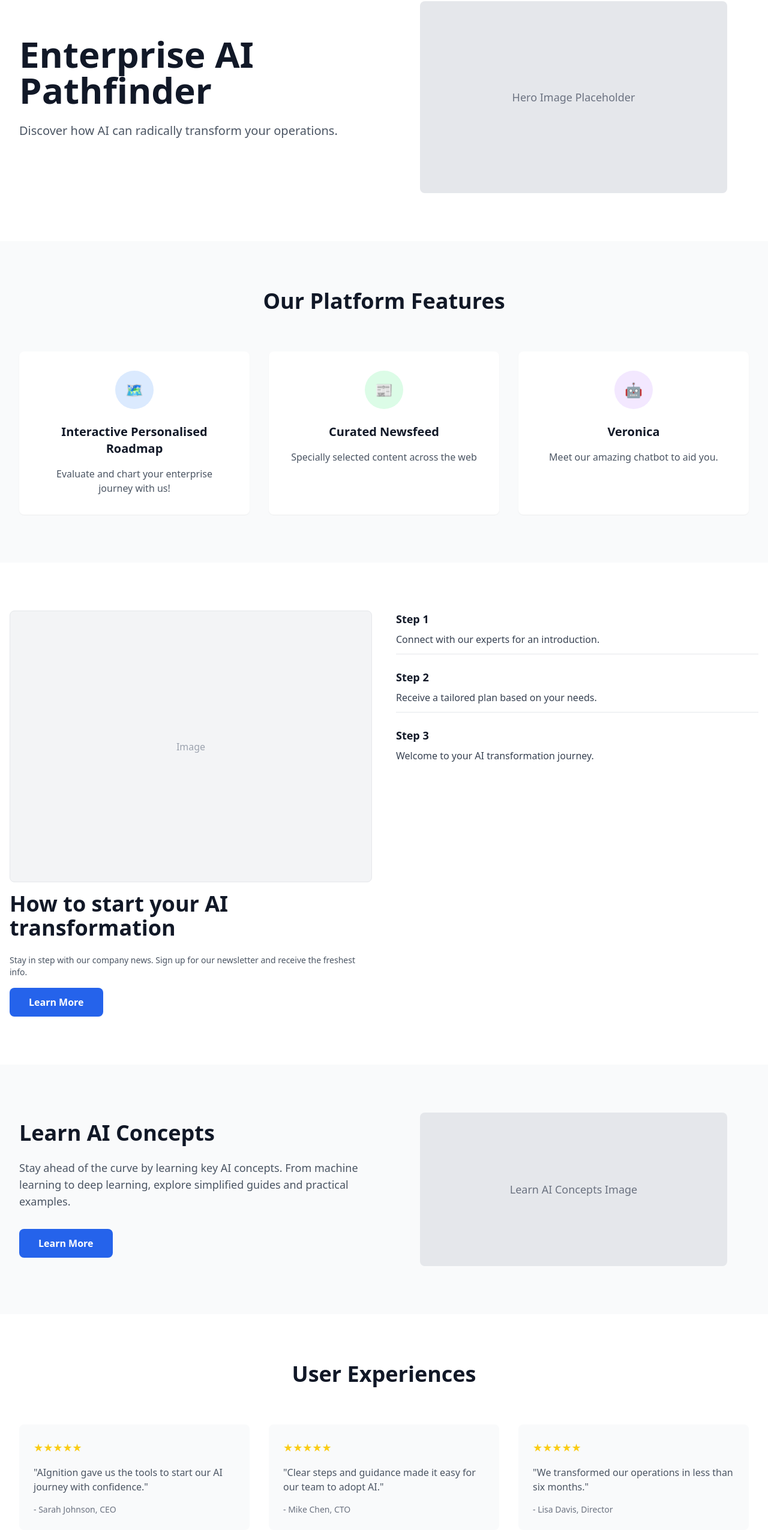
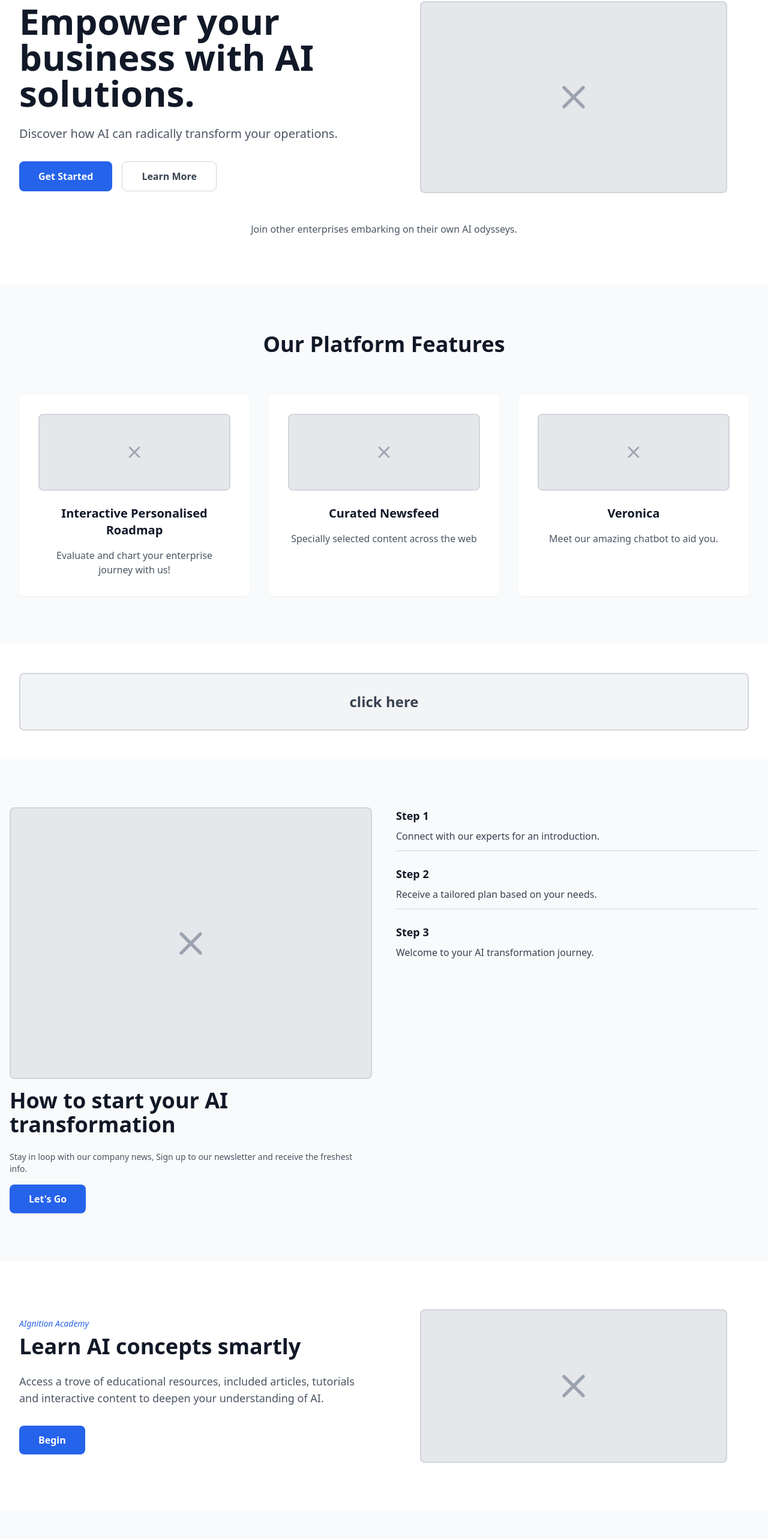
Before and after one commit to djdunjie/aignition, a Next.js app: page / in a window 1280 px wide. Shown: the part 135-2701 px from the top of the page at 60% size. Built offline with nearby package versions, Linux system fonts and the light colour scheme.

Commit message:
feat: update landing page to match wireframe layout and exact text

```diff
--- a/components/Navbar.tsx
+++ b/components/Navbar.tsx
@@ -35,7 +35,7 @@ export default function Navbar() {
 
           {/* Auth buttons */}
           <div className="flex items-center space-x-4 ml-8">
-            <Link href="#" className="text-gray-700 hover:text-blue-600 transition-colors">
+            <Link href="#" className="bg-blue-600 text-white px-4 py-2 rounded-lg hover:bg-blue-700 transition-colors font-medium">
               LOG IN
             </Link>
             <Link href="#" className="bg-blue-600 text-white px-4 py-2 rounded-lg hover:bg-blue-700 transition-colors font-medium">
--- a/pages/index.tsx
+++ b/pages/index.tsx
@@ -20,18 +20,37 @@ export default function Home() {
             <div className="grid lg:grid-cols-2 gap-8 lg:gap-12 items-center">
               <div className="text-center lg:text-left">
                 <h1 className="text-3xl sm:text-4xl lg:text-6xl font-bold text-gray-900 mb-6">
-                  Enterprise AI Pathfinder
+                  Empower your business with AI solutions.
                 </h1>
                 <p className="text-lg sm:text-xl text-gray-600 mb-8 max-w-2xl mx-auto lg:mx-0">
                   Discover how AI can radically transform your operations.
                 </p>
+                <div className="flex flex-col sm:flex-row gap-4 justify-center lg:justify-start">
+                  <button className="bg-blue-600 text-white px-8 py-3 rounded-lg font-semibold hover:bg-blue-700 transition-colors">
+                    Get Started
+                  </button>
+                  <button className="border border-gray-300 text-gray-700 px-8 py-3 rounded-lg font-semibold hover:bg-gray-50 transition-colors">
+                    Learn More
+                  </button>
+                </div>
               </div>
               <div className="flex justify-center">
-                {/* Placeholder rectangle for hero image */}
-                <div className="w-full max-w-md lg:max-w-lg h-64 lg:h-80 bg-gray-200 rounded-lg flex items-center justify-center">
-                  <span className="text-gray-500 text-lg">Hero Image Placeholder</span>
+                {/* Placeholder with X as per wireframe */}
+                <div className="w-full max-w-md lg:max-w-lg h-64 lg:h-80 bg-gray-200 border-2 border-gray-300 rounded-lg flex items-center justify-center relative">
+                  <div className="absolute inset-0 flex items-center justify-center">
+                    <svg className="w-16 h-16 text-gray-400" fill="none" stroke="currentColor" viewBox="0 0 24 24">
+                      <path strokeLinecap="round" strokeLinejoin="round" strokeWidth={2} d="M6 18L18 6M6 6l12 12" />
+                    </svg>
+                  </div>
                 </div>
               </div>
+            </div>
+
+            {/* Below hero text */}
+            <div className="text-center mt-12">
+              <p className="text-gray-600">
+                Join other enterprises embarking on their own AI odysseys.
+              </p>
             </div>
           </div>
         </section>
@@ -47,8 +66,10 @@ export default function Home() {
             <div className="grid grid-cols-1 md:grid-cols-3 gap-6 lg:gap-8">
               {/* Interactive Personalised Roadmap */}
               <div className="bg-white p-6 lg:p-8 rounded-lg shadow-sm text-center">
-                <div className="w-16 h-16 bg-blue-100 rounded-full flex items-center justify-center mx-auto mb-6">
-                  <span className="text-blue-600 text-2xl">🗺️</span>
+                <div className="w-full h-32 bg-gray-200 border-2 border-gray-300 rounded-lg flex items-center justify-center mb-6 relative">
+                  <svg className="w-8 h-8 text-gray-400" fill="none" stroke="currentColor" viewBox="0 0 24 24">
+                    <path strokeLinecap="round" strokeLinejoin="round" strokeWidth={2} d="M6 18L18 6M6 6l12 12" />
+                  </svg>
                 </div>
                 <h3 className="text-xl font-semibold text-gray-900 mb-4">Interactive Personalised Roadmap</h3>
                 <p className="text-gray-600">
@@ -58,8 +79,10 @@ export default function Home() {
 
               {/* Curated Newsfeed */}
               <div className="bg-white p-6 lg:p-8 rounded-lg shadow-sm text-center">
-                <div className="w-16 h-16 bg-green-100 rounded-full flex items-center justify-center mx-auto mb-6">
-                  <span className="text-green-600 text-2xl">📰</span>
+                <div className="w-full h-32 bg-gray-200 border-2 border-gray-300 rounded-lg flex items-center justify-center mb-6 relative">
+                  <svg className="w-8 h-8 text-gray-400" fill="none" stroke="currentColor" viewBox="0 0 24 24">
+                    <path strokeLinecap="round" strokeLinejoin="round" strokeWidth={2} d="M6 18L18 6M6 6l12 12" />
+                  </svg>
                 </div>
                 <h3 className="text-xl font-semibold text-gray-900 mb-4">Curated Newsfeed</h3>
                 <p className="text-gray-600">
@@ -69,8 +92,10 @@ export default function Home() {
 
               {/* Veronica */}
               <div className="bg-white p-6 lg:p-8 rounded-lg shadow-sm text-center">
-                <div className="w-16 h-16 bg-purple-100 rounded-full flex items-center justify-center mx-auto mb-6">
-                  <span className="text-purple-600 text-2xl">🤖</span>
+                <div className="w-full h-32 bg-gray-200 border-2 border-gray-300 rounded-lg flex items-center justify-center mb-6 relative">
+                  <svg className="w-8 h-8 text-gray-400" fill="none" stroke="currentColor" viewBox="0 0 24 24">
+                    <path strokeLinecap="round" strokeLinejoin="round" strokeWidth={2} d="M6 18L18 6M6 6l12 12" />
+                  </svg>
                 </div>
                 <h3 className="text-xl font-semibold text-gray-900 mb-4">Veronica</h3>
                 <p className="text-gray-600">
@@ -81,20 +106,31 @@ export default function Home() {
           </div>
         </section>
 
-        {/* How to Start Your AI Transformation - Wireframe Layout */}
-        <section className="bg-white py-12 lg:py-20">
+        {/* Click Here Section */}
+        <section className="bg-white py-12">
+          <div className="max-w-7xl mx-auto px-4 sm:px-6 lg:px-8">
+            <div className="w-full h-24 bg-gray-100 border-2 border-gray-300 rounded-lg flex items-center justify-center">
+              <span className="text-2xl font-bold text-gray-700">click here</span>
+            </div>
+          </div>
+        </section>
+
+        {/* How to Start Your AI Transformation */}
+        <section className="bg-gray-50 py-12 lg:py-20">
           <div className="container mx-auto px-4 grid md:grid-cols-2 gap-10 items-start">
             {/* LEFT: image + caption */}
             <div>
-              <div className="aspect-[4/3] rounded-lg border bg-gray-100 flex items-center justify-center text-gray-400 mb-4">
-                <span>Image</span>
+              <div className="aspect-[4/3] rounded-lg border-2 border-gray-300 bg-gray-200 flex items-center justify-center text-gray-400 mb-4 relative">
+                <svg className="w-16 h-16 text-gray-400" fill="none" stroke="currentColor" viewBox="0 0 24 24">
+                  <path strokeLinecap="round" strokeLinejoin="round" strokeWidth={2} d="M6 18L18 6M6 6l12 12" />
+                </svg>
               </div>
               <h2 className="text-2xl sm:text-3xl lg:text-4xl font-bold text-gray-900 mb-6">How to start your AI transformation</h2>
               <p className="text-sm text-gray-600 mb-4">
-                Stay in step with our company news. Sign up for our newsletter and receive the freshest info.
+                Stay in loop with our company news, Sign up to our newsletter and receive the freshest info.
               </p>
               <button className="bg-blue-600 text-white px-8 py-3 rounded-lg font-semibold hover:bg-blue-700 transition-colors">
-                Learn More
+                Let's Go
               </button>
             </div>
 
@@ -103,12 +139,12 @@ export default function Home() {
               <div>
                 <h4 className="text-lg font-semibold text-gray-900 mb-2">Step 1</h4>
                 <p className="text-gray-700 mb-3">Connect with our experts for an introduction.</p>
-                <div className="h-px bg-gray-200" />
+                <div className="h-px bg-gray-300" />
               </div>
               <div>
                 <h4 className="text-lg font-semibold text-gray-900 mb-2">Step 2</h4>
                 <p className="text-gray-700 mb-3">Receive a tailored plan based on your needs.</p>
-                <div className="h-px bg-gray-200" />
+                <div className="h-px bg-gray-300" />
               </div>
               <div>
                 <h4 className="text-lg font-semibold text-gray-900 mb-2">Step 3</h4>
@@ -118,26 +154,28 @@ export default function Home() {
           </div>
         </section>
 
-        {/* Learn AI Concepts Section */}
-        <section className="bg-gray-50 py-12 lg:py-20">
+        {/* AIgnition Academy Section */}
+        <section className="bg-white py-12 lg:py-20">
           <div className="max-w-7xl mx-auto px-4 sm:px-6 lg:px-8">
             <div className="grid lg:grid-cols-2 gap-8 lg:gap-12 items-center">
               <div className="text-center lg:text-left">
+                <p className="text-sm text-blue-600 mb-2 italic">AIgnition Academy</p>
                 <h2 className="text-2xl sm:text-3xl lg:text-4xl font-bold text-gray-900 mb-6">
-                  Learn AI Concepts
+                  Learn AI concepts smartly
                 </h2>
                 <p className="text-gray-600 mb-8 text-lg">
-                  Stay ahead of the curve by learning key AI concepts. From machine learning to deep learning,
-                  explore simplified guides and practical examples.
+                  Access a trove of educational resources, included articles, tutorials and interactive content to deepen your understanding of AI.
                 </p>
                 <button className="bg-blue-600 text-white px-8 py-3 rounded-lg font-semibold hover:bg-blue-700 transition-colors">
-                  Learn More
+                  Begin
                 </button>
               </div>
               <div className="flex justify-center">
                 {/* Placeholder image */}
-                <div className="w-full max-w-md lg:max-w-lg h-64 bg-gray-200 rounded-lg flex items-center justify-center">
-                  <span className="text-gray-500 text-lg">Learn AI Concepts Image</span>
+                <div className="w-full max-w-md lg:max-w-lg h-64 bg-gray-200 border-2 border-gray-300 rounded-lg flex items-center justify-center relative">
+                  <svg className="w-16 h-16 text-gray-400" fill="none" stroke="currentColor" viewBox="0 0 24 24">
+                    <path strokeLinecap="round" strokeLinejoin="round" strokeWidth={2} d="M6 18L18 6M6 6l12 12" />
+                  </svg>
                 </div>
               </div>
             </div>
@@ -145,104 +183,102 @@ export default function Home() {
         </section>
 
         {/* User Experiences */}
-        <section className="bg-white py-12 lg:py-20">
+        <section className="bg-gray-50 py-12 lg:py-20">
           <div className="max-w-7xl mx-auto px-4 sm:px-6 lg:px-8">
             <div className="text-center mb-12 lg:mb-16">
               <h2 className="text-2xl sm:text-3xl lg:text-4xl font-bold text-gray-900 mb-4">
                 User Experiences
               </h2>
+              <p className="text-gray-600 text-lg">
+                Discover how AI has changed enterprises.
+              </p>
             </div>
             <div className="grid grid-cols-1 md:grid-cols-3 gap-6 lg:gap-8">
               {/* Testimonial 1 */}
-              <div className="bg-gray-50 p-6 rounded-lg">
-                <div className="flex mb-4">
+              <div className="bg-white p-6 rounded-lg text-center">
+                <p className="text-gray-600 mb-4 italic">
+                  "Since using AIgnition, we've completely overhauled our operations."
+                </p>
+                <div className="flex justify-center mb-4">
                   {[...Array(5)].map((_, i) => (
                     <span key={i} className="text-yellow-400 text-lg">★</span>
                   ))}
                 </div>
-                <p className="text-gray-600 mb-4">
-                  "AIgnition gave us the tools to start our AI journey with confidence."
-                </p>
-                <div className="text-sm text-gray-500">
-                  - Sarah Johnson, CEO
-                </div>
+                <div className="font-semibold text-gray-900">Alex Turner</div>
+                <div className="text-sm text-gray-500">Operations Lead, TechnoWaltz</div>
               </div>
 
               {/* Testimonial 2 */}
-              <div className="bg-gray-50 p-6 rounded-lg">
-                <div className="flex mb-4">
+              <div className="bg-white p-6 rounded-lg text-center">
+                <p className="text-gray-600 mb-4 italic">
+                  "A game changer in our strategy for navigating these turbulent times."
+                </p>
+                <div className="flex justify-center mb-4">
                   {[...Array(5)].map((_, i) => (
                     <span key={i} className="text-yellow-400 text-lg">★</span>
                   ))}
                 </div>
-                <p className="text-gray-600 mb-4">
-                  "Clear steps and guidance made it easy for our team to adopt AI."
-                </p>
-                <div className="text-sm text-gray-500">
-                  - Mike Chen, CTO
-                </div>
+                <div className="font-semibold text-gray-900">Ashley Wong</div>
+                <div className="text-sm text-gray-500">Senior Vice President, InnovateCo</div>
               </div>
 
               {/* Testimonial 3 */}
-              <div className="bg-gray-50 p-6 rounded-lg">
-                <div className="flex mb-4">
+              <div className="bg-white p-6 rounded-lg text-center">
+                <p className="text-gray-600 mb-4 italic">
+                  "Insanely invaluable insights for us."
+                </p>
+                <div className="flex justify-center mb-4">
                   {[...Array(5)].map((_, i) => (
                     <span key={i} className="text-yellow-400 text-lg">★</span>
                   ))}
                 </div>
-                <p className="text-gray-600 mb-4">
-                  "We transformed our operations in less than six months."
-                </p>
-                <div className="text-sm text-gray-500">
-                  - Lisa Davis, Director
-                </div>
+                <div className="font-semibold text-gray-900">Novia Chan</div>
+                <div className="text-sm text-gray-500">CEO, RoboNexus</div>
               </div>
             </div>
           </div>
         </section>
 
         {/* Blog Section */}
-        <section className="bg-gray-50 py-12 lg:py-20">
+        <section className="bg-white py-12 lg:py-20">
           <div className="max-w-7xl mx-auto px-4 sm:px-6 lg:px-8">
             <div className="text-center mb-12 lg:mb-16">
               <h2 className="text-2xl sm:text-3xl lg:text-4xl font-bold text-gray-900 mb-4">
-                Latest from Our Blog
+                Blog
               </h2>
             </div>
             <div className="grid grid-cols-1 md:grid-cols-2 gap-6 lg:gap-8">
               {/* Blog Post 1 */}
-              <div className="bg-white rounded-lg shadow-sm overflow-hidden">
-                <div className="h-48 bg-gray-200 flex items-center justify-center">
-                  <span className="text-gray-500">Blog Image Placeholder</span>
+              <div className="bg-gray-50 rounded-lg overflow-hidden">
+                <div className="h-48 bg-gray-200 border-2 border-gray-300 flex items-center justify-center relative">
+                  <svg className="w-12 h-12 text-gray-400" fill="none" stroke="currentColor" viewBox="0 0 24 24">
+                    <path strokeLinecap="round" strokeLinejoin="round" strokeWidth={2} d="M6 18L18 6M6 6l12 12" />
+                  </svg>
                 </div>
                 <div className="p-6">
                   <h3 className="text-xl font-semibold text-gray-900 mb-3">
-                    The Future of AI in Business
+                    Evolutionary AI algorithms herald a paradigm shift
                   </h3>
-                  <p className="text-gray-600 mb-4">
-                    Exploring how companies use AI to stay competitive in today's rapidly evolving market landscape.
+                  <p className="text-gray-600 italic">
+                    Company news
                   </p>
-                  <a href="#" className="text-blue-600 font-medium hover:text-blue-700">
-                    Read More →
-                  </a>
                 </div>
               </div>
 
               {/* Blog Post 2 */}
-              <div className="bg-white rounded-lg shadow-sm overflow-hidden">
-                <div className="h-48 bg-gray-200 flex items-center justify-center">
-                  <span className="text-gray-500">Blog Image Placeholder</span>
+              <div className="bg-gray-50 rounded-lg overflow-hidden">
+                <div className="h-48 bg-gray-200 border-2 border-gray-300 flex items-center justify-center relative">
+                  <svg className="w-12 h-12 text-gray-400" fill="none" stroke="currentColor" viewBox="0 0 24 24">
+                    <path strokeLinecap="round" strokeLinejoin="round" strokeWidth={2} d="M6 18L18 6M6 6l12 12" />
+                  </svg>
                 </div>
                 <div className="p-6">
                   <h3 className="text-xl font-semibold text-gray-900 mb-3">
-                    Getting Started with AI the Right Way
+                    Protecting the endangered species known as fresh grads
                   </h3>
-                  <p className="text-gray-600 mb-4">
-                    Practical advice for beginners looking to implement AI solutions in their business operations.
+                  <p className="text-gray-600 italic">
+                    The darkside of AI disruptions in the modern day workforce
                   </p>
-                  <a href="#" className="text-blue-600 font-medium hover:text-blue-700">
-                    Read More →
-                  </a>
                 </div>
               </div>
             </div>
@@ -250,24 +286,21 @@ export default function Home() {
         </section>
 
         {/* Newsletter Signup */}
-        <section className="bg-blue-600 py-12 lg:py-20">
+        <section className="bg-gray-50 py-12 lg:py-20">
           <div className="max-w-4xl mx-auto px-4 sm:px-6 lg:px-8">
             <div className="text-center">
-              <h2 className="text-2xl sm:text-3xl lg:text-4xl font-bold text-white mb-4">
-                Stay Updated with AI Trends
+              <h2 className="text-2xl sm:text-3xl lg:text-4xl font-bold text-gray-900 mb-8">
+                Newsletter
               </h2>
-              <p className="text-blue-100 mb-8 text-lg max-w-2xl mx-auto">
-                Subscribe to get the latest updates on AI trends, guides, and case studies.
-              </p>
               <div className="max-w-md mx-auto">
                 <div className="flex flex-col sm:flex-row gap-4">
                   <input
                     type="email"
-                    placeholder="Enter your email"
-                    className="flex-1 px-4 py-3 rounded-lg border-0 focus:ring-2 focus:ring-blue-300 focus:outline-none"
+                    placeholder="Input field"
+                    className="flex-1 px-4 py-3 rounded-lg border border-gray-300 focus:ring-2 focus:ring-blue-300 focus:outline-none"
                   />
-                  <button className="bg-white text-blue-600 px-8 py-3 rounded-lg font-semibold hover:bg-gray-100 transition-colors whitespace-nowrap">
-                    Subscribe
+                  <button className="bg-gray-600 text-white px-8 py-3 rounded-lg font-semibold hover:bg-gray-700 transition-colors whitespace-nowrap">
+                    Button
                   </button>
                 </div>
               </div>
```
Also changed, not shown: components/Footer.tsx (+12 -6 lines).
